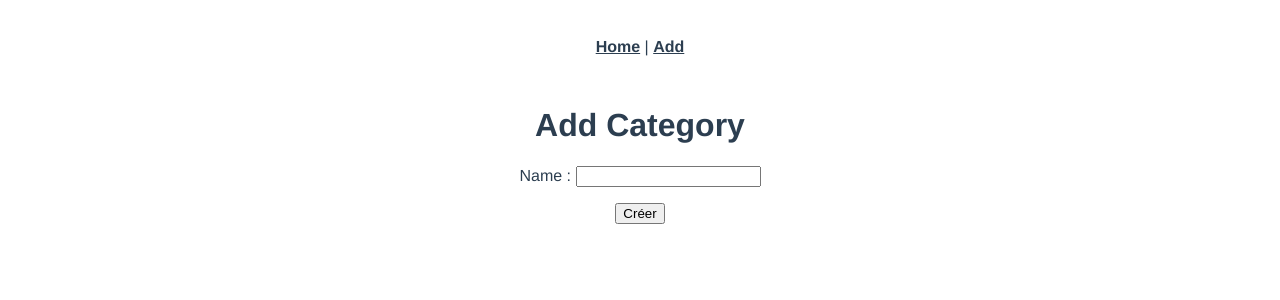
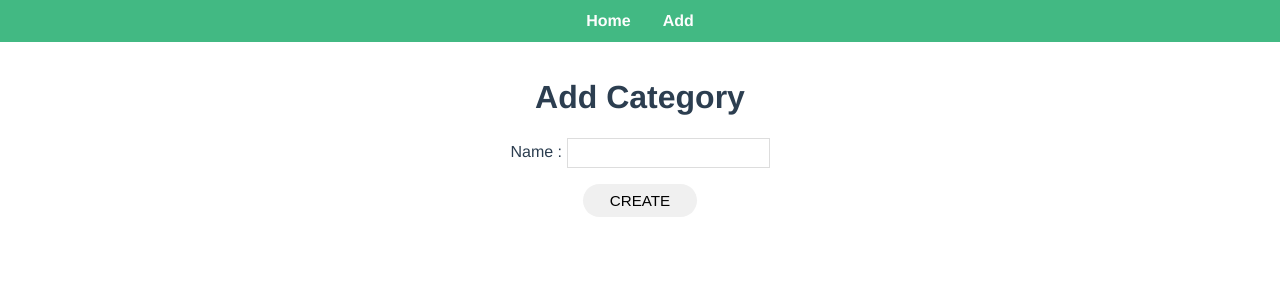
Before and after one commit to gaetan-luitot/monapi, a Vue app in the folder client/: page /add/category in a window 1280 px wide. Shown: the top 300 px of the page. Built offline with nearby package versions, Linux system fonts and the light colour scheme.

Commit message:
Css to Sass + Some fronted + success when add category

```diff
--- a/client/package.json
+++ b/client/package.json
@@ -8,6 +8,7 @@
     "lint": "vue-cli-service lint"
   },
   "dependencies": {
+    "sass-loader": "^8.0.2",
     "vue": "^2.6.11",
     "vue-router": "^3.2.0"
   },
@@ -20,6 +21,7 @@
     "eslint-plugin-import": "^2.20.2",
     "eslint-plugin-vue": "^6.2.2",
     "lint-staged": "^9.5.0",
+    "node-sass": "^4.14.1",
     "vue-template-compiler": "^2.6.11"
   },
   "eslintConfig": {
--- a/client/src/App.vue
+++ b/client/src/App.vue
@@ -1,32 +1,16 @@
 <template>
   <div id="app">
-    <div id="nav">
-      <router-link to="/">Home</router-link> |
+    <nav id="nav">
+      <router-link to="/">Home</router-link>
       <router-link to="/add">Add</router-link>
+    </nav>
+
+    <div class="wrapper">
+      <router-view/>
     </div>
-    <router-view/>
   </div>
 </template>
 
-<style>
-#app {
-  font-family: Avenir, Helvetica, Arial, sans-serif;
-  -webkit-font-smoothing: antialiased;
-  -moz-osx-font-smoothing: grayscale;
-  text-align: center;
-  color: #2c3e50;
-}
-
-#nav {
-  padding: 30px;
-}
-
-#nav a {
-  font-weight: bold;
-  color: #2c3e50;
-}
-
-#nav a.router-link-exact-active {
-  color: #42b983;
-}
+<style lang="scss">
+@import "./assets/scss/style.scss";
 </style>
--- /dev/null
+++ b/client/src/assets/scss/style.scss
@@ -0,0 +1,121 @@
+$base-color: #42b983;
+$base-dark-color: #2c3e50;
+
+
+body {
+  margin: 0;
+}
+
+*, ::after, ::before {
+    outline: none !important;
+    box-sizing: border-box;
+}
+
+#app {
+  font-family: Avenir, Helvetica, Arial, sans-serif;
+  -webkit-font-smoothing: antialiased;
+  -moz-osx-font-smoothing: grayscale;
+  text-align: center;
+  color: $base-dark-color;
+  font-size: 1rem;
+
+  .wrapper {
+    padding: 1rem;
+  }
+
+
+  input.form-control {
+    border-radius: 0;
+    border: 1px solid #ddd;
+    padding: .4rem .75rem;
+    transition: .4s border;
+
+    &:focus {
+      border-color: $base-color;
+    }
+  }
+
+
+  .row {
+    display: flex;
+    flex: wrap;
+  }
+
+  .j-c-center {
+    justify-content: center;
+  }
+
+  .col {
+
+    &.c6 {
+      flex: 0 0 50%;
+      max-width: 50%;
+    }
+  }
+
+
+  .btn {
+    cursor: pointer;
+    border-radius: 10rem;
+    border: none;
+    padding: .5rem 1.7rem;
+    background: #f0f0f0;
+    transition: .3s background;
+    text-transform: uppercase;
+    font-size: .95rem;
+
+    &:hover {
+      background: #e6e6e6;
+    }
+  }
+
+
+  .alert {
+    padding: .7rem 1rem;
+    border-bottom: 5px solid #666;
+    margin-bottom: .5rem;
+
+    &-error {
+      background: #ffa395;
+      border-color: #ff7d6c;
+      color: #a01317;
+    }
+    &-success {
+      background: #95e1ad;
+      border-color: #2ecc70;
+      color: #008022;
+    }
+
+    li {
+      list-style-type: none;
+      margin-bottom: .3rem;
+
+      &:last-child {
+        margin: 0;
+      }
+    }
+  }
+
+
+  #nav {
+    background: $base-color;
+    padding: 0 1rem;
+
+    a {
+      padding: .75rem 1rem;
+      display: inline-block;
+      font-weight: bold;
+      // color: #2c3e50;
+      color: #fdfdfd;
+      text-decoration: none;
+
+      &:hover {
+        background: #68c599;
+      }
+
+      &.router-link-exact-active {
+        background: #96d5b5;
+      }
+    }
+  }
+}
--- a/client/src/scripts/add/AddCategory.js
+++ b/client/src/scripts/add/AddCategory.js
@@ -2,11 +2,14 @@
 export default {
   data: () => ({
     errors: [],
+    success: '',
     name: null,
   }),
   methods: {
     async CheckForm(e) {
       this.errors = [];
+      this.success = '';
+
       if (!this.name) {
         this.errors.push('Name required.');
       } else {
@@ -19,8 +22,8 @@ export default {
         }
       }
 
-
       if (this.errors.length <= 0) {
+        this.success = 'Category successfully created!';
         return this.CreateCategory();
       }
       return e.preventDefault();
--- a/client/src/views/add/AddCategory.vue
+++ b/client/src/views/add/AddCategory.vue
@@ -1,25 +1,26 @@
 <template>
   <div class="add-category">
     <h1>Add Category</h1>
+
     <form id="form" @submit.prevent="CheckForm">
-      <p v-if="errors && errors.length > 0">
-        <b>Please correct the following error(s):</b>
-        <ul>
-          <li v-for="error in errors" v-bind:key="error">
-            {{ error }}
-          </li>
-        </ul>
-      </p>
+      <div class="row j-c-center">
+        <div v-if="errors && errors.length" class="alert alert-error col c6">
+          <li v-for="error in errors" v-bind:key="error">{{ error }}</li>
+        </div>
+
+        <div v-if="success && success.length" class="alert alert-success col c6">
+          {{ success }}
+        </div>
+      </div>
 
       <div>
         <label for="name">Name : </label>
-        <input id="name" v-model="name" type="text" name="name">
+        <input class="form-control" id="name" v-model="name" type="text" name="name">
       </div>
 
       <p>
-        <input type="submit" value="Créer">
+        <button class="btn" type="submit">Create</button>
       </p>
-
     </form>
   </div>
 </template>
```
Also changed, not shown: 1 other file (tests, documents, lock files or other folders).
